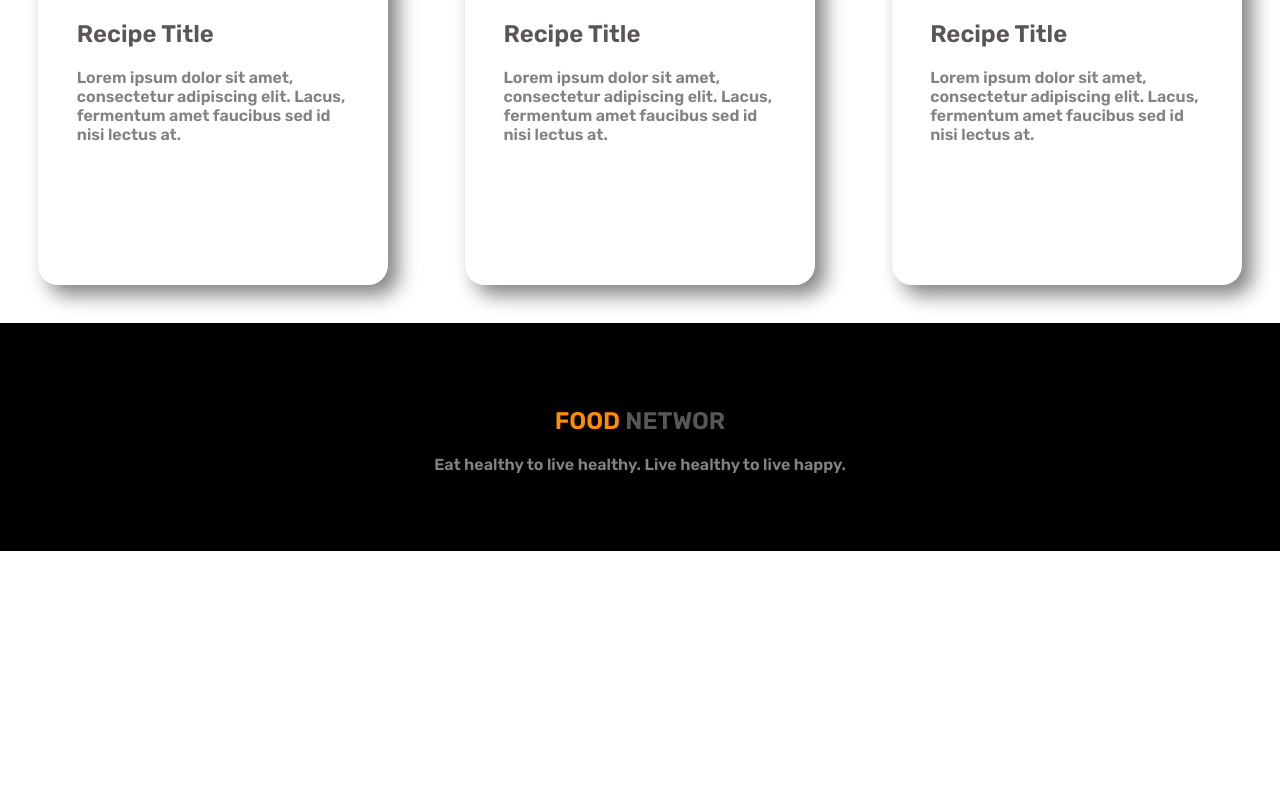
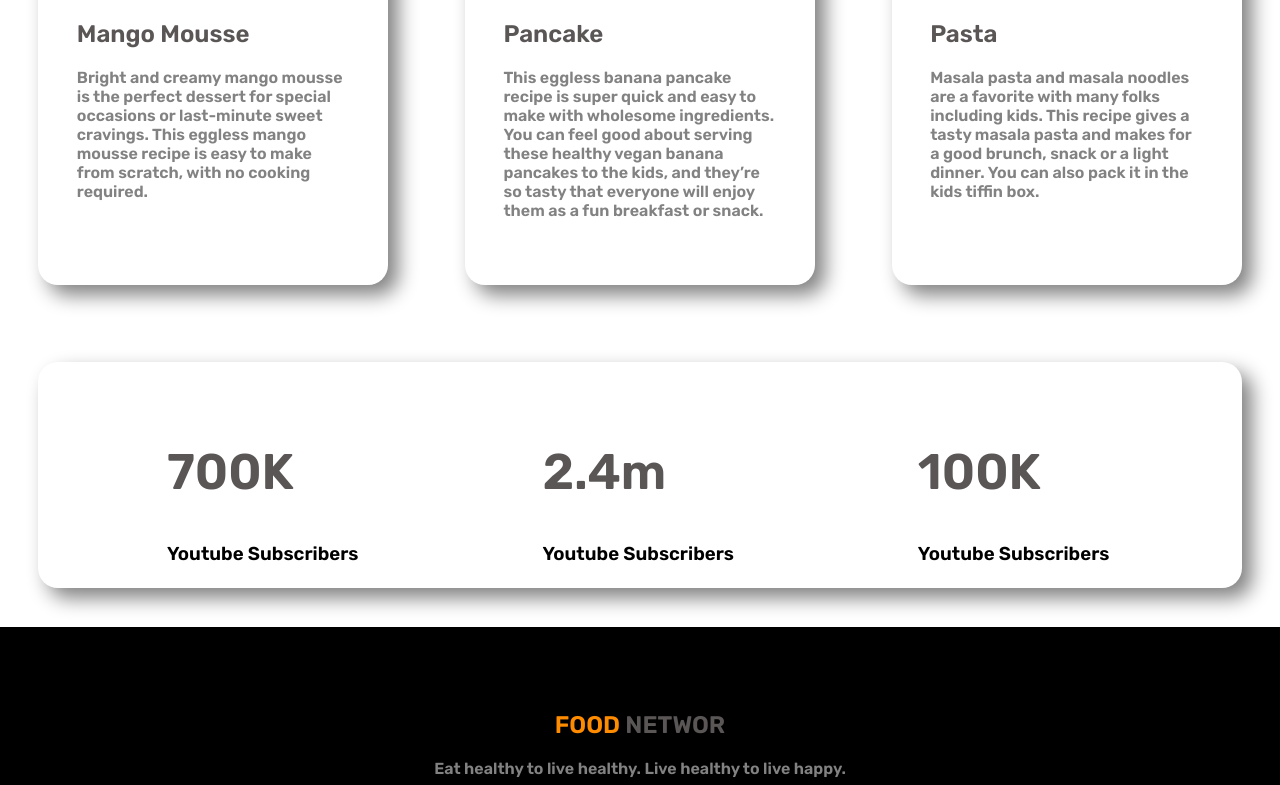
Before and after one commit to Fariha-elahee/Food-network, a plain HTML site: page index.html in a window 1280 px wide. Shown: the part 1984-2769 px from the top of the page. Before the commit the page ends 2535 px from the top, so only its background shows below. Drawn offline with Linux system fonts and the light colour scheme.

Commit message:
all done

```diff
--- a/Style.css
+++ b/Style.css
@@ -89,3 +89,15 @@ footer{
     padding: 5%;
 
 }
+.extra-side{
+    width:33%;
+   padding-left: 8%;
+
+}
+.extra{
+    box-shadow: 10px 10px 20px gray;
+    padding: 3%;
+    margin: 3%;
+    border-radius: 20px;
+    height: 150px;
+}
--- a/index.html
+++ b/index.html
@@ -19,7 +19,8 @@
             <h1>Just Eat Healthy </h1>
             <h1>With Food Network</h1>
             <p>Imagine you don't need a diet because we provide healthy and delicious food for you!</p>
-            <a class="link-button" target="blank" href="https://www.foodpanda.com.bd/">Order food</a>
+            <a class="link-button" target="blank" href="https://www.foodpanda.com.bd/">Order
+                food</a>
         </div>
         <div class="upper-right">
             <img src="image/first.png" alt="">
@@ -38,41 +39,56 @@
                 devoting my energy, skills & potentials in an ethical manner & to be a part of any section.
 
             </p>
-            <a class="link-button" target="blank" href="https://www.foodpanda.com.bd/">Contact me</a>
+            <a class="link-button" target="blank" href=" https://www.linkedin.com/in/fariha-elahee-a0bba8139">Contact
+                me</a>
         </div>
 
     </section>
     <div class="recipes">
         <h2>My Recipes</h2>
-        <p>a set of instructions for preparing a particular dish, including a list of the ingredients required.a set of
-            instructions for preparing a particular dish, including a list of the ingredients required.</p>
+        <p>A set of instructions for preparing a particular dish, including a list of the ingredients required. I have
+            added very easy, tasty and simple with step by step photos.</p>
 
     </div>
     <section class="recipe-area">
         <div class="One-third">
             <img src="image/Project Cover2.png" alt="">
 
-            <h2>Recipe Title</h2>
-            <p>Lorem ipsum dolor sit amet,
-                consectetur adipiscing elit. Lacus,
-                fermentum amet faucibus sed id nisi
-                lectus at.</p>
+            <h2>Mango Mousse</h2>
+            <p>Bright and creamy mango mousse is the perfect dessert for special occasions or last-minute sweet
+                cravings. This eggless mango mousse recipe is easy to make from scratch, with no cooking required.
+            </p>
         </div>
         <div class="One-third">
             <img src="image/Project Cover6.png" alt="">
-            <h2>Recipe Title</h2>
-            <p>Lorem ipsum dolor sit amet,
-                consectetur adipiscing elit. Lacus,
-                fermentum amet faucibus sed id nisi
-                lectus at.</p>
+            <h2>Pancake</h2>
+            <p>This eggless banana pancake recipe is super quick and easy to make with wholesome ingredients. You can
+                feel good about serving these healthy vegan banana pancakes to the kids, and they’re so tasty that
+                everyone will enjoy them as a fun breakfast or snack. </p>
         </div>
         <div class="One-third">
             <img src="image/Project Cover7.png" alt="">
-            <h2>Recipe Title</h2>
-            <p>Lorem ipsum dolor sit amet,
-                consectetur adipiscing elit. Lacus,
-                fermentum amet faucibus sed id nisi
-                lectus at.</p>
+            <h2>Pasta</h2>
+            <p>Masala pasta and masala noodles are a favorite with many folks including kids. This recipe gives a tasty
+                masala pasta and makes for a good brunch, snack or a light dinner. You can also pack it in the kids
+                tiffin box.</p>
+        </div>
+
+
+
+    </section>
+    <section class="extra">
+        <div class="extra-side">
+            <h1>700K</h1>
+            <h3>Youtube Subscribers</h3>
+        </div>
+        <div class="extra-side">
+            <h1>2.4m</h1>
+            <h3>Youtube Subscribers</h3>
+        </div>
+        <div class="extra-side">
+            <h1>100K</h1>
+            <h3>Youtube Subscribers</h3>
         </div>
 
 
```
